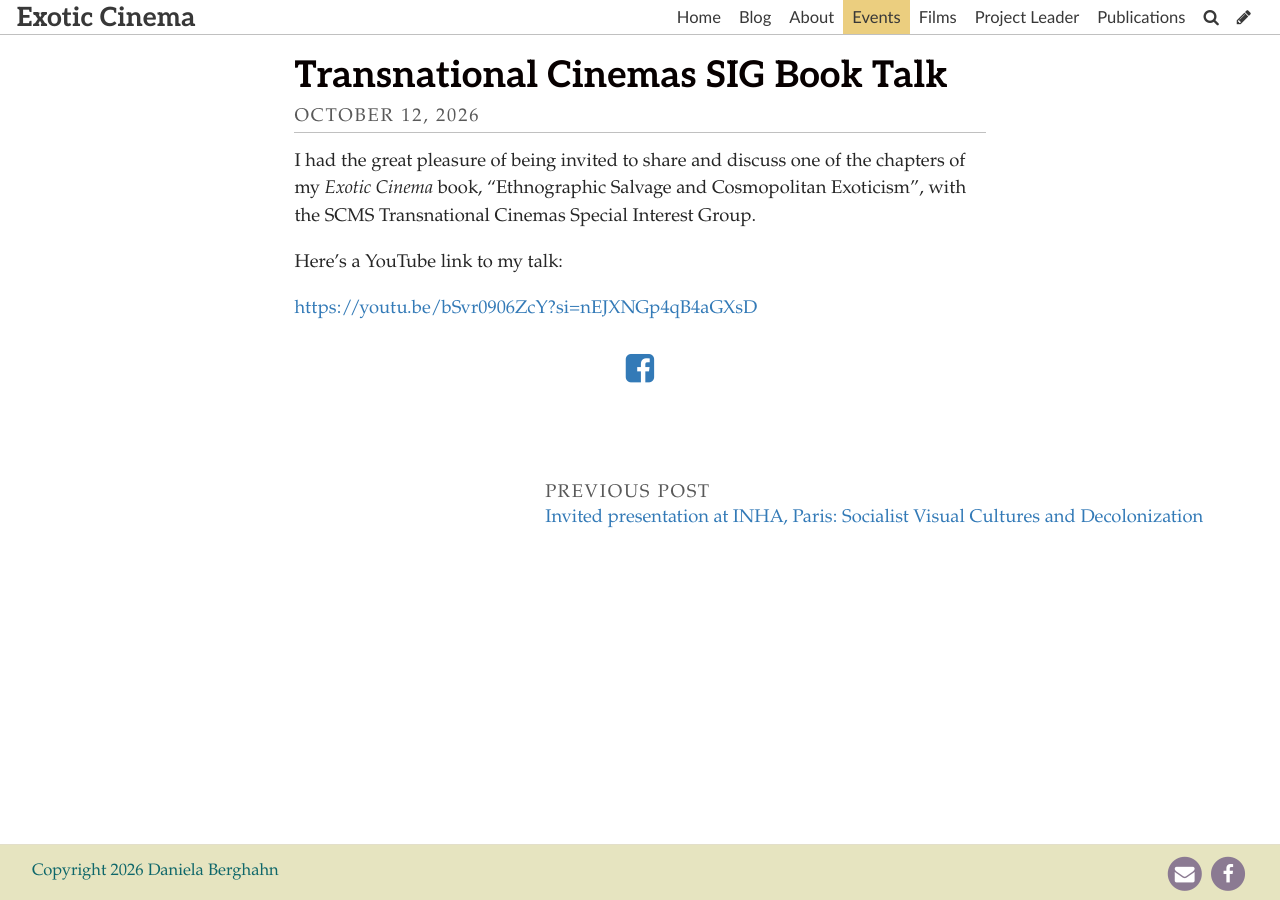
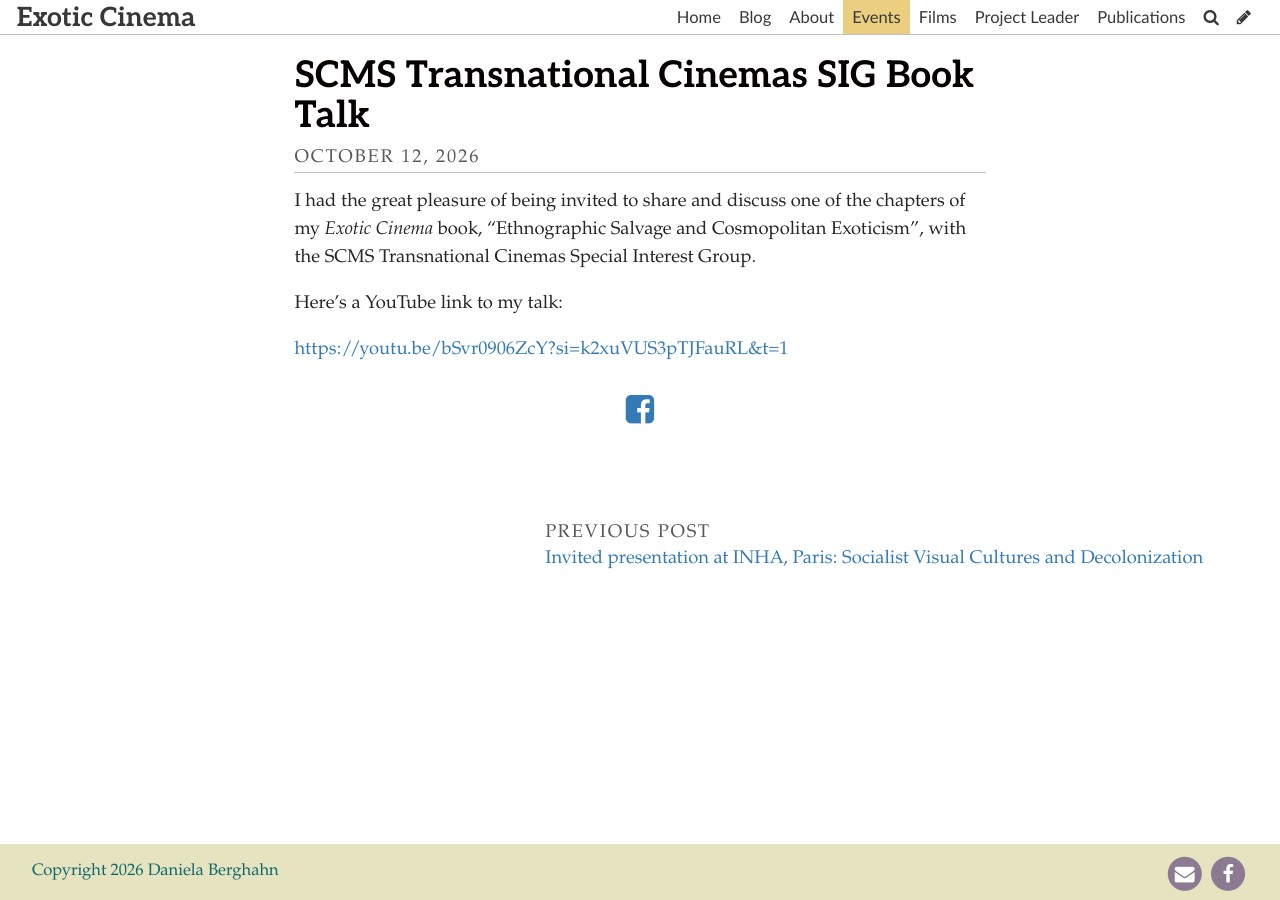
Before and after one commit to publisha/exotic-cinema, a Jekyll site: the page built from _events/ethnographic-salvage-and-cosmopolitan-exoticism-smcs-transnational-cinemas-sig.md, in a window 1280 px wide. Built offline with Jekyll 4.4.1, drawn with Linux system fonts in a browser that asks for light colours; some web fonts are replaced.

Commit message:
Update Event “ethnographic-salvage-and-cosmopolitan-exoticism-smcs-transnational-cinemas-sig”

```diff
--- a/_events/ethnographic-salvage-and-cosmopolitan-exoticism-smcs-transnational-cinemas-sig.md
+++ b/_events/ethnographic-salvage-and-cosmopolitan-exoticism-smcs-transnational-cinemas-sig.md
@@ -1,11 +1,13 @@
 ---
-title: Transnational Cinemas SIG Book Talk
+title: SCMS Transnational Cinemas SIG Book Talk
 date: 2026-10-12T14:24:00.000+01:00
 eventdate: 2026-10-02T14:22:00.000+01:00
 layout: post
 ---
+
+
 I had the great pleasure of being invited to share and discuss one of the chapters of my *Exotic Cinema* book, "Ethnographic Salvage and Cosmopolitan Exoticism", with the SCMS Transnational Cinemas Special Interest Group.
 
 Here's a YouTube link to my talk:
 
-<https://youtu.be/bSvr0906ZcY?si=nEJXNGp4qB4aGXsD>
+ <https://youtu.be/bSvr0906ZcY?si=k2xuVUS3pTJFauRL&t=1>
```
